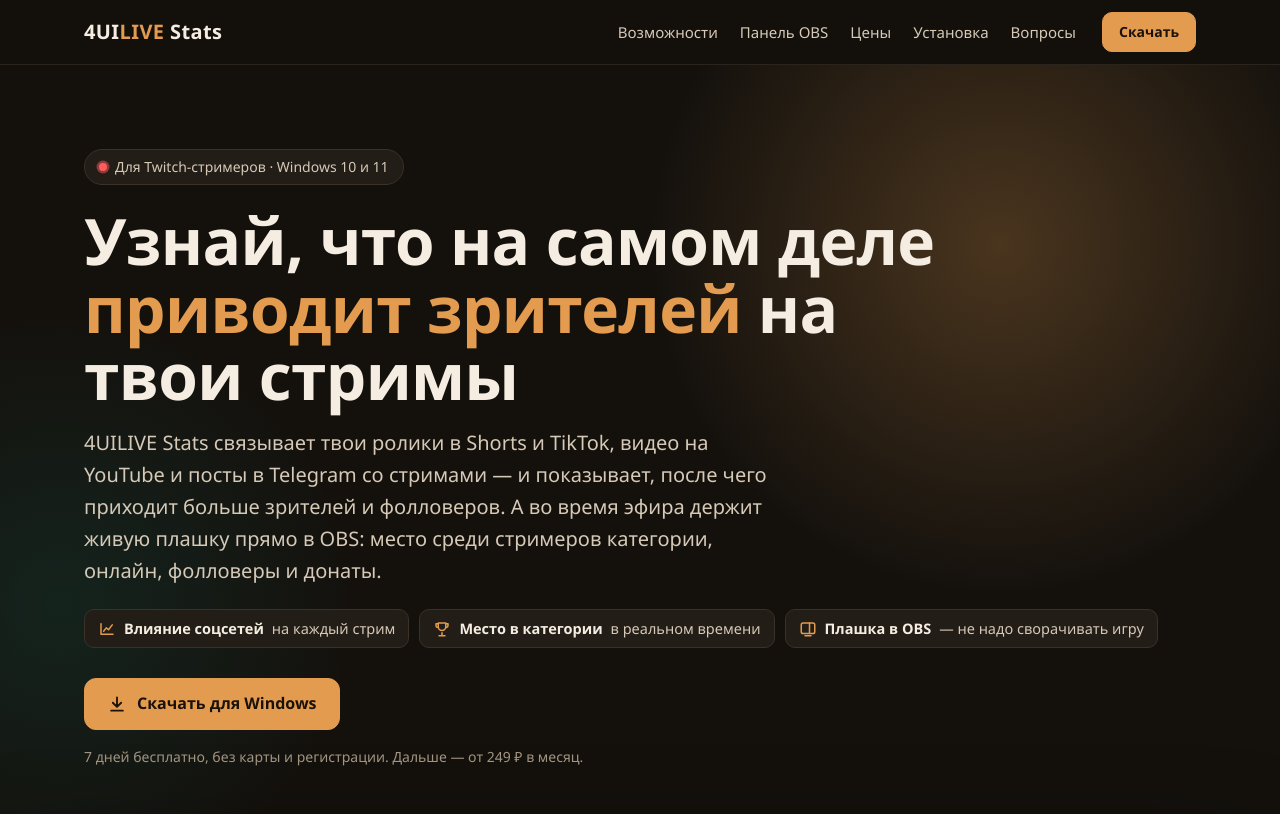
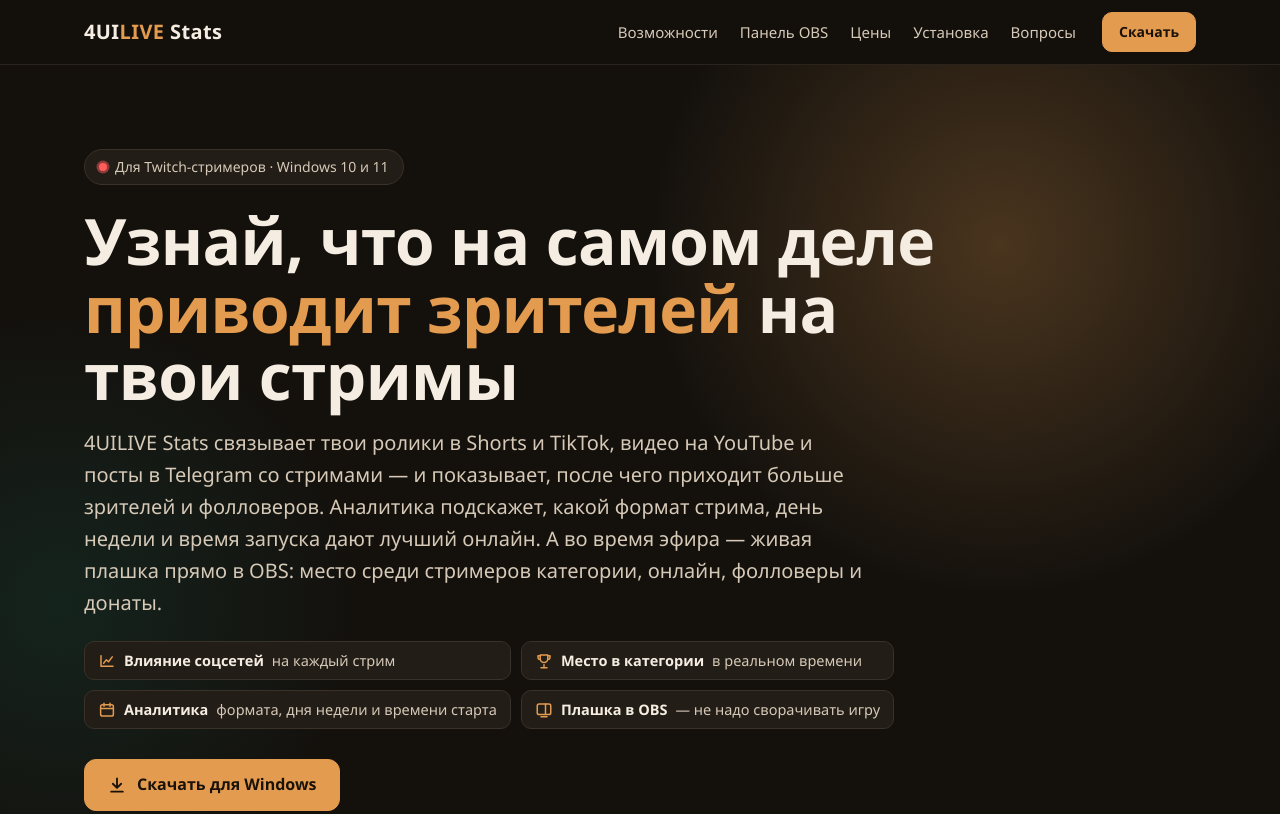
Before and after one commit to 4UILIVE/4uilive-stats, a plain HTML site: page index.html in a window 1280 px wide. Shown: the top 814 px of the page. Drawn offline with Linux system fonts and the light colour scheme; no server answers.

Commit message:
Add files via upload

```diff
--- a/index.html
+++ b/index.html
@@ -40,7 +40,7 @@ header nav a:hover{color:var(--text)}
 @keyframes pulse{0%{box-shadow:0 0 0 0 #ff5c5caa}70%{box-shadow:0 0 0 9px #ff5c5c00}100%{box-shadow:0 0 0 0 #ff5c5c00}}
 h1{font-family:Bahnschrift,"Segoe UI",sans-serif;font-size:clamp(36px,5.6vw,64px);line-height:1.05;margin:22px 0 18px;letter-spacing:-.01em;max-width:860px}
 h1 em{font-style:normal;color:var(--ac)}
-.lead{font-size:clamp(17px,2vw,20px);color:var(--t2);max-width:700px;margin:0 0 30px}
+.lead{font-size:clamp(17px,2vw,20px);color:var(--t2);max-width:780px;margin:0 0 30px}
 .cta{display:flex;gap:12px;flex-wrap:wrap;align-items:center}
 .cta small{color:var(--mu);font-size:14px;width:100%;margin-top:4px}
 .shot{margin:56px auto 0;position:relative;width:min(1320px,calc(100vw - 48px))}
@@ -97,7 +97,7 @@ details p{margin:10px 0 0;color:var(--t2);font-size:15px}
 footer{padding:50px 0 40px;color:var(--mu);font-size:14px}
 footer .wrap{display:flex;gap:20px;flex-wrap:wrap;justify-content:space-between}
 footer a{color:var(--t2)}
-.hl{display:flex;flex-wrap:wrap;gap:10px;margin:-8px 0 30px}
+.hl{display:grid;grid-template-columns:repeat(2,max-content);gap:10px;margin:-8px 0 30px}
 .hl span{display:inline-flex;align-items:center;gap:8px;background:var(--sf);border:1px solid var(--line);border-radius:10px;padding:7px 13px;font-size:14.5px;color:var(--t2)}
 .hl span b{color:var(--text);font-weight:600}
 .hl svg{width:18px;height:18px;color:var(--ac);flex:none}
@@ -115,7 +115,7 @@ details[open]{border-color:color-mix(in srgb,var(--ac) 40%,var(--line))}
 .reveal.in{opacity:1;transform:none;transition:opacity .7s ease,transform .7s cubic-bezier(.2,.75,.2,1)}
 @media (prefers-reduced-motion:reduce){.reveal{opacity:1;transform:none}.kicker i{animation:none}}
 @media(max-width:900px){.grid,.plans,.steps,.faq{grid-template-columns:1fr 1fr}.split{grid-template-columns:1fr}header nav{display:none}.shot .obs{display:none}.warn{flex-direction:column}}
-@media(max-width:600px){.grid,.plans,.steps,.faq{grid-template-columns:1fr}.hero{padding-top:50px}}
+@media(max-width:600px){.hl{grid-template-columns:1fr}.grid,.plans,.steps,.faq{grid-template-columns:1fr}.hero{padding-top:50px}}
 </style>
 </head>
 <body>
@@ -129,10 +129,11 @@ details[open]{border-color:color-mix(in srgb,var(--ac) 40%,var(--line))}
 <div class="hero"><div class="wrap">
   <span class="kicker"><i></i>Для Twitch-стримеров · Windows 10 и 11</span>
   <h1>Узнай, что на самом деле <em>приводит зрителей</em> на твои стримы</h1>
-  <p class="lead">4UILIVE Stats связывает твои ролики в Shorts и TikTok, видео на YouTube и посты в Telegram со стримами — и показывает, после чего приходит больше зрителей и фолловеров. А во время эфира держит живую плашку прямо в OBS: место среди стримеров категории, онлайн, фолловеры и донаты.</p>
+  <p class="lead">4UILIVE Stats связывает твои ролики в Shorts и TikTok, видео на YouTube и посты в Telegram со стримами — и показывает, после чего приходит больше зрителей и фолловеров. Аналитика подскажет, какой формат стрима, день недели и время запуска дают лучший онлайн. А во время эфира — живая плашка прямо в OBS: место среди стримеров категории, онлайн, фолловеры и донаты.</p>
   <div class="hl">
     <span><svg viewBox="0 0 24 24" fill="none" stroke="currentColor" stroke-width="2" stroke-linecap="round" stroke-linejoin="round"><path d="M4 19V5M4 19h16"/><path d="M7.5 15l3.5-4.5 3 2.5 5-6.5"/></svg><b>Влияние соцсетей</b> на каждый стрим</span>
     <span><svg viewBox="0 0 24 24" fill="none" stroke="currentColor" stroke-width="2" stroke-linecap="round" stroke-linejoin="round"><path d="M8 21h8M12 17v4M7 4h10v5a5 5 0 01-10 0z"/><path d="M17 5h3v2a3 3 0 01-3 3M7 5H4v2a3 3 0 003 3"/></svg><b>Место в категории</b> в реальном времени</span>
+    <span><svg viewBox="0 0 24 24" fill="none" stroke="currentColor" stroke-width="2" stroke-linecap="round" stroke-linejoin="round"><rect x="3.5" y="5" width="17" height="15" rx="2.5"/><path d="M3.5 10h17M8 3v4M16 3v4"/></svg><b>Аналитика</b> формата, дня недели и времени старта</span>
     <span><svg viewBox="0 0 24 24" fill="none" stroke="currentColor" stroke-width="2" stroke-linecap="round" stroke-linejoin="round"><rect x="3" y="4" width="18" height="14" rx="2.5"/><path d="M8 21h8M14 4v14"/></svg><b>Плашка в OBS</b> — не надо сворачивать игру</span>
   </div>
   <div class="cta">
@@ -155,7 +156,7 @@ details[open]{border-color:color-mix(in srgb,var(--ac) 40%,var(--line))}
     <div class="card"><div class="ic"><svg viewBox="0 0 24 24" fill="none" stroke="currentColor" stroke-width="1.9" stroke-linecap="round" stroke-linejoin="round"><path d="M4 4v16h16"/><path d="M7.5 15l3.5-4.5 3 2.5 5-6.5"/></svg></div><h3>Стримы записываются сами</h3><p>Каждую минуту: онлайн, новые фолловеры, участники чата, сабы, рейды. Эфир закончился — он уже в таблице.</p></div>
     <div class="card"><div class="ic"><svg viewBox="0 0 24 24" fill="none" stroke="currentColor" stroke-width="1.9" stroke-linecap="round" stroke-linejoin="round"><path d="M8 21h8M12 17v4M7 4h10v5a5 5 0 01-10 0z"/><path d="M17 5h3v2a3 3 0 01-3 3M7 5H4v2a3 3 0 003 3"/></svg></div><h3>Место в категории</h3><p>Каким по счёту ты идёшь среди стримеров своей игры и языка — прямо во время эфира и в среднем за стрим.</p></div>
     <div class="card"><div class="ic"><svg viewBox="0 0 24 24" fill="none" stroke="currentColor" stroke-width="1.9" stroke-linecap="round" stroke-linejoin="round"><circle cx="12" cy="12" r="8.5"/><path d="M14.6 9.4c-.4-.9-1.4-1.5-2.6-1.5-1.5 0-2.6.8-2.6 2s1.2 1.6 2.6 2 2.6.8 2.6 2-1.1 2-2.6 2c-1.2 0-2.2-.6-2.7-1.5M12 6.3v11.4"/></svg></div><h3>Донаты и деньги</h3><p>DonationAlerts, DonatePay и DonateX: вся история, топ донатеров, суммы чистыми после комиссии, цель на месяц.</p></div>
-    <div class="card"><div class="ic"><svg viewBox="0 0 24 24" fill="none" stroke="currentColor" stroke-width="1.9" stroke-linecap="round" stroke-linejoin="round"><rect x="3.5" y="5" width="17" height="15" rx="2.5"/><path d="M3.5 10h17M8 3v4M16 3v4"/></svg></div><h3>Когда стримить лучше</h3><p>Лучшее время старта, сравнение игр и форматов, графики по месяцам и подсказки, что работает.</p></div>
+    <div class="card"><div class="ic"><svg viewBox="0 0 24 24" fill="none" stroke="currentColor" stroke-width="1.9" stroke-linecap="round" stroke-linejoin="round"><rect x="3.5" y="5" width="17" height="15" rx="2.5"/><path d="M3.5 10h17M8 3v4M16 3v4"/></svg></div><h3>Аналитика: когда и как стримить</h3><p>Какой формат, игра, день недели и время запуска дают больше зрителей и фолловеров — с тепловой картой лучшего времени и готовыми выводами.</p></div>
     <div class="card"><div class="ic"><svg viewBox="0 0 24 24" fill="none" stroke="currentColor" stroke-width="1.9" stroke-linecap="round" stroke-linejoin="round"><rect x="3" y="4" width="18" height="16" rx="2.5"/><circle cx="9" cy="10" r="2"/><path d="M21 16l-5-5-9 9"/></svg></div><h3>Итоги месяца картинкой</h3><p>Онлайн, фолловеры, лучший стрим и рост к прошлому месяцу — готовый пост для Telegram, ВК или сторис.</p></div>
   </div>
 </div></section>
```
